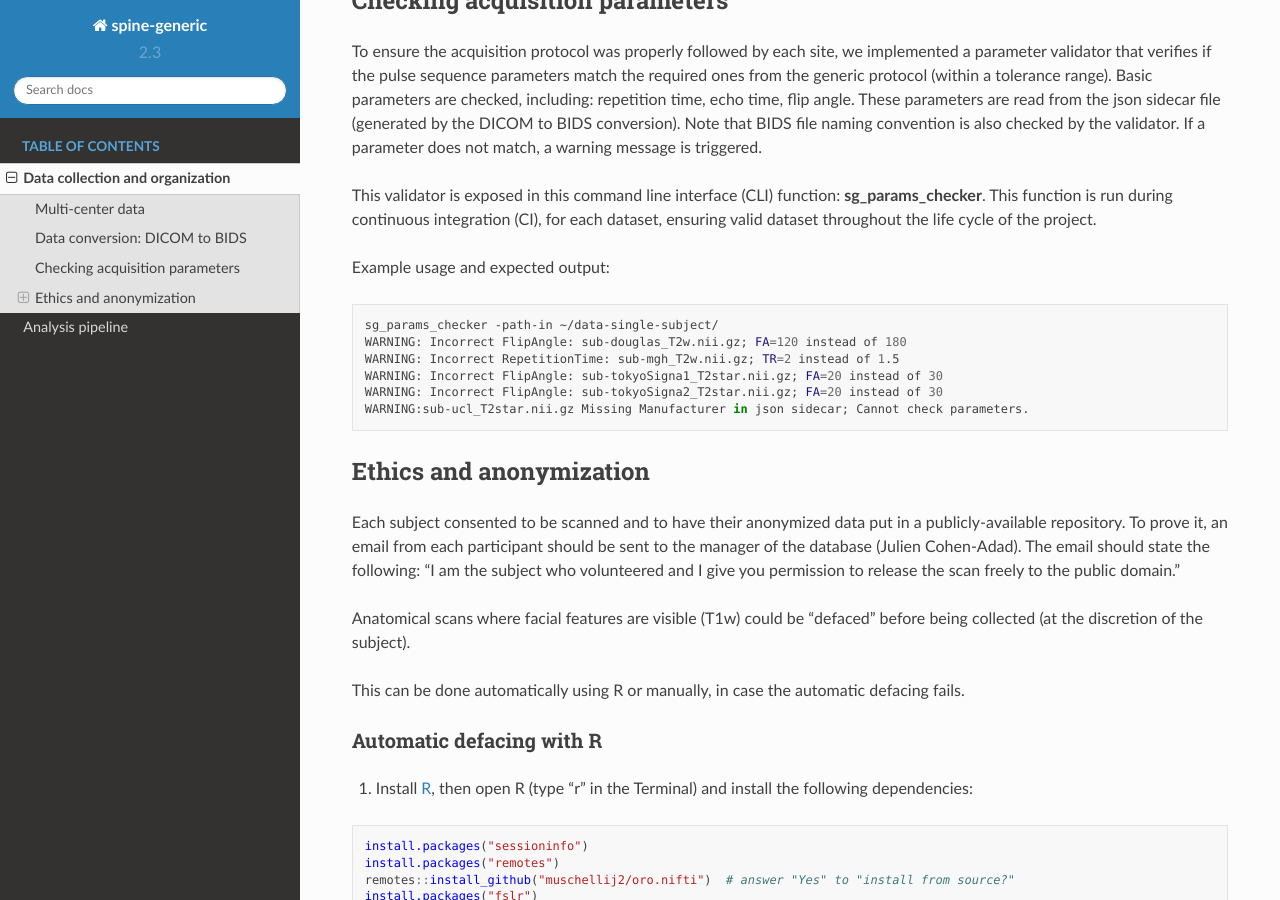
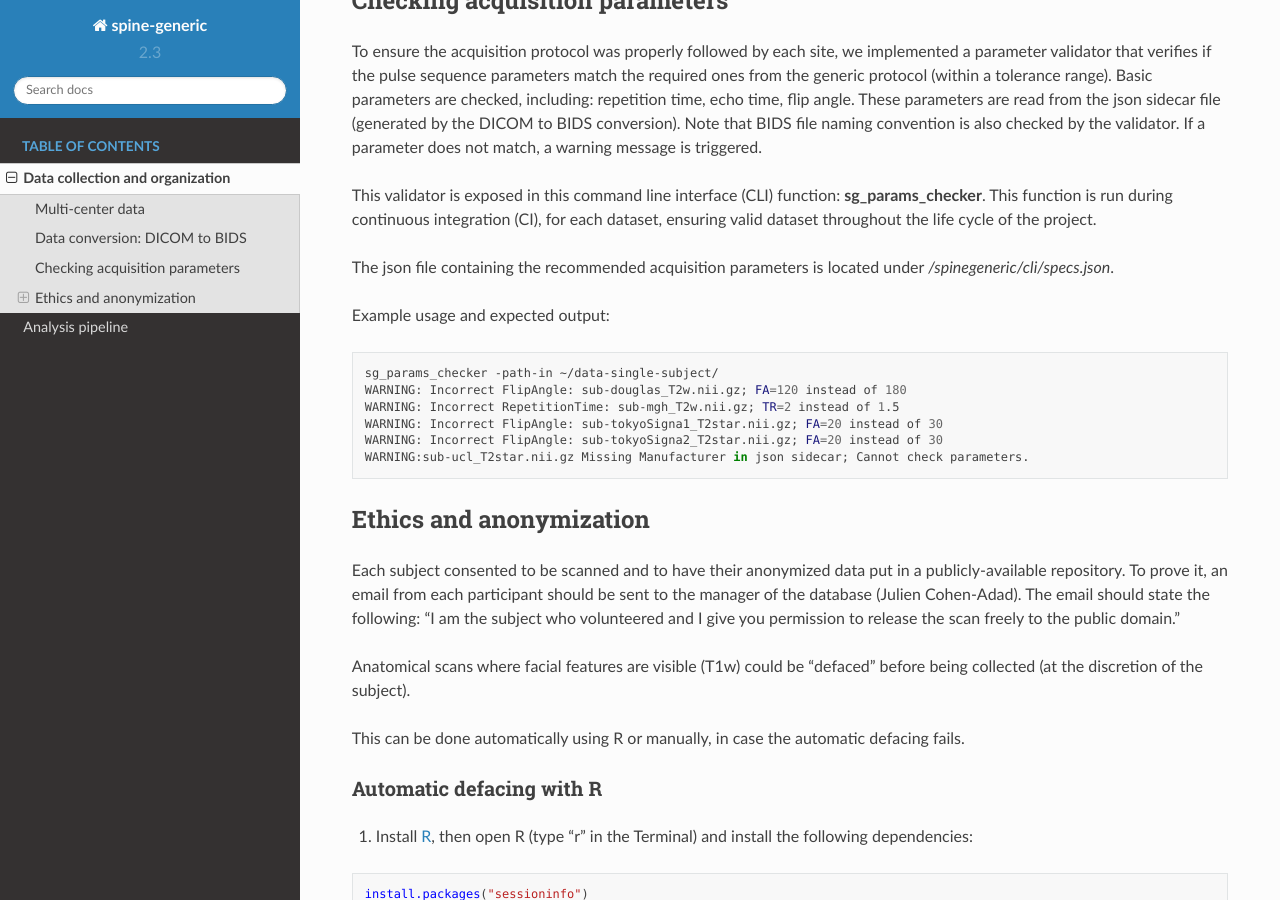
Before and after one commit to spine-generic/spine-generic, a Sphinx documentation site: the page built from docs/data-acquisition.rst, in a window 1280 px wide and 900 px high, scrolled down 3119 px. Built offline with Sphinx 7.4.7 and the Read the Docs theme 2.0.0, drawn with Linux system fonts in a browser that asks for light colours.

Commit message:
add documentation.

```diff
--- a/docs/data-acquisition.rst
+++ b/docs/data-acquisition.rst
@@ -189,6 +189,8 @@ by the validator. If a parameter does not match, a warning message is triggered.
 This validator is exposed in this command line interface (CLI) function: **sg_params_checker**. This function is run
 during continuous integration (CI), for each dataset, ensuring valid dataset throughout the life cycle of the project.
 
+The json file containing the recommended acquisition parameters is located under `/spinegeneric/cli/specs.json`.
+
 Example usage and expected output:
 
 .. code-block:: bash
```
